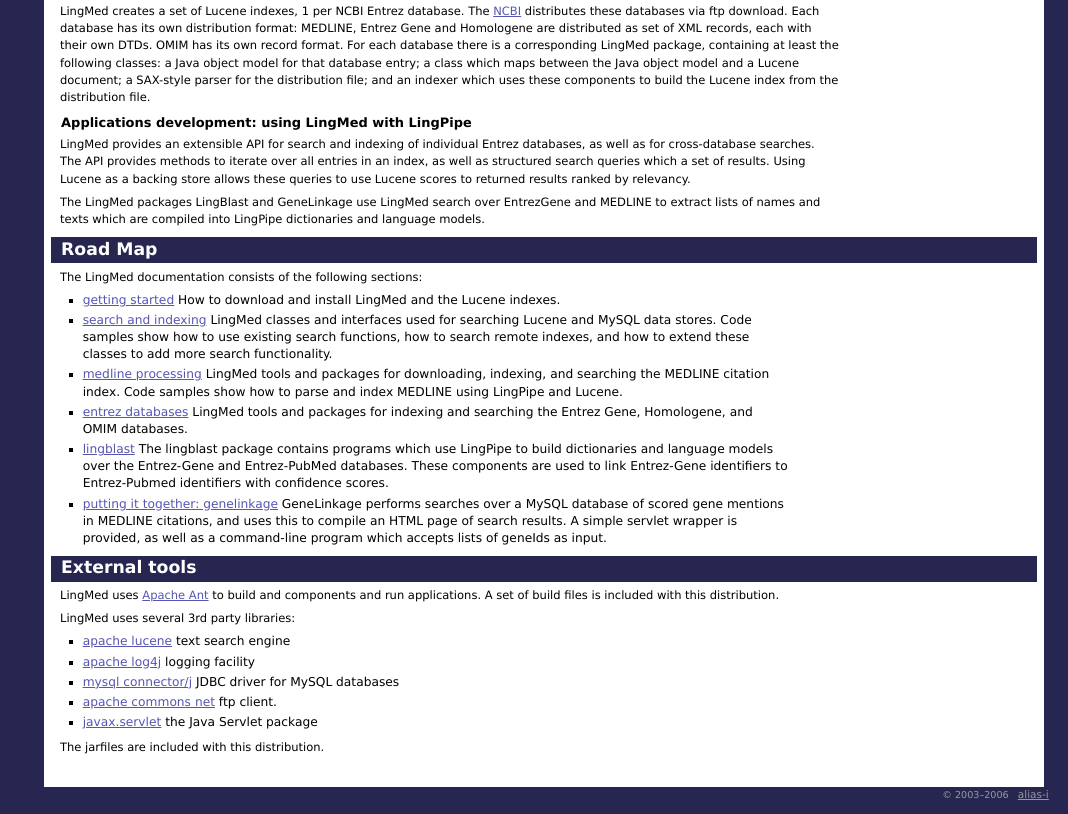
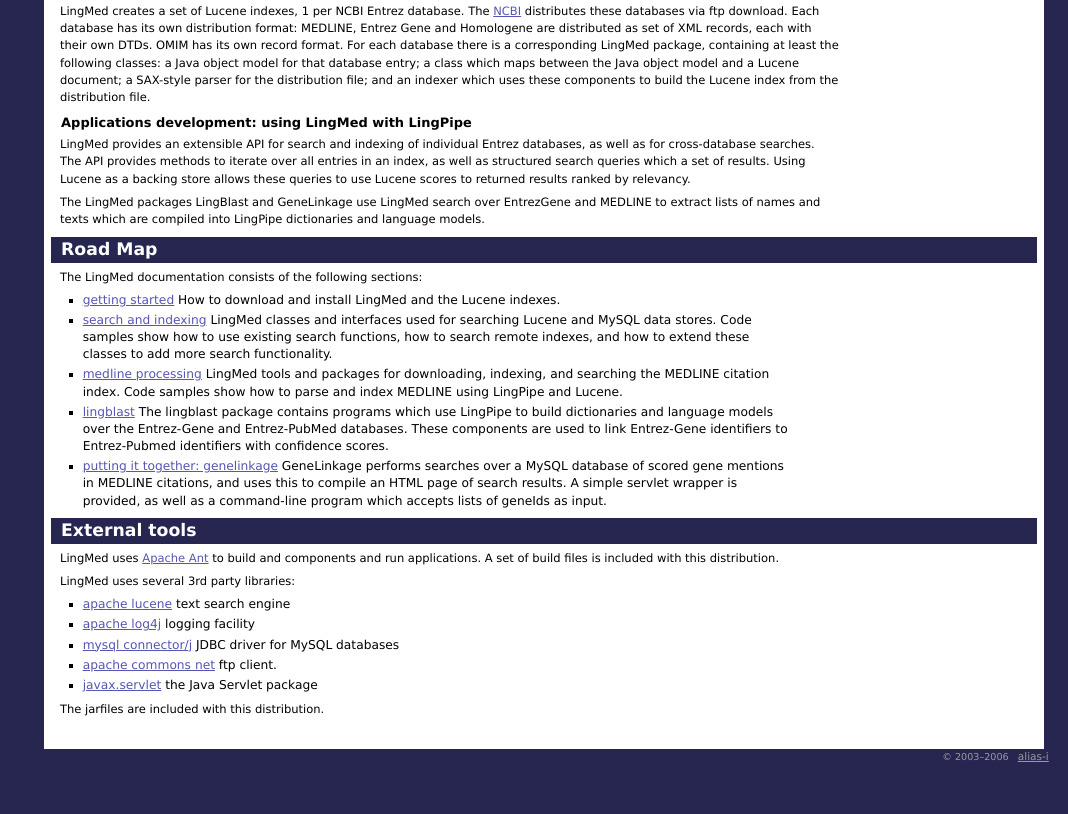
Before and after one commit to lingpipe/sandbox, a plain HTML site: page lingmed/trunk/read-me.html in a window 1280 px wide. Shown: the part 727-1541 px from the top of the page, without its empty margins (212-1280 px from the left). After the commit the page ends 1504 px from the top, so only its background shows below. Drawn offline with Linux system fonts and the light colour scheme.

Commit message:
commented out dead link to EG db info

```diff
--- a/lingmed/trunk/read-me.html
+++ b/lingmed/trunk/read-me.html
@@ -151,10 +151,10 @@ searching the MEDLINE citation index.
 Code samples show how to parse and index MEDLINE
 using LingPipe and Lucene.
 </li>
-<li><a href="docs/more_entrez.html">entrez databases</a>
+<!--<li><a href="docs/more_entrez.html">entrez databases</a>
 LingMed tools and packages for indexing and
 searching the Entrez Gene, Homologene, and OMIM databases.
-</li>
+</li>-->
 <li><a href="docs/lingblast.html">lingblast</a>
 The lingblast package contains programs which use LingPipe to
 build dictionaries and language models over the Entrez-Gene
```
